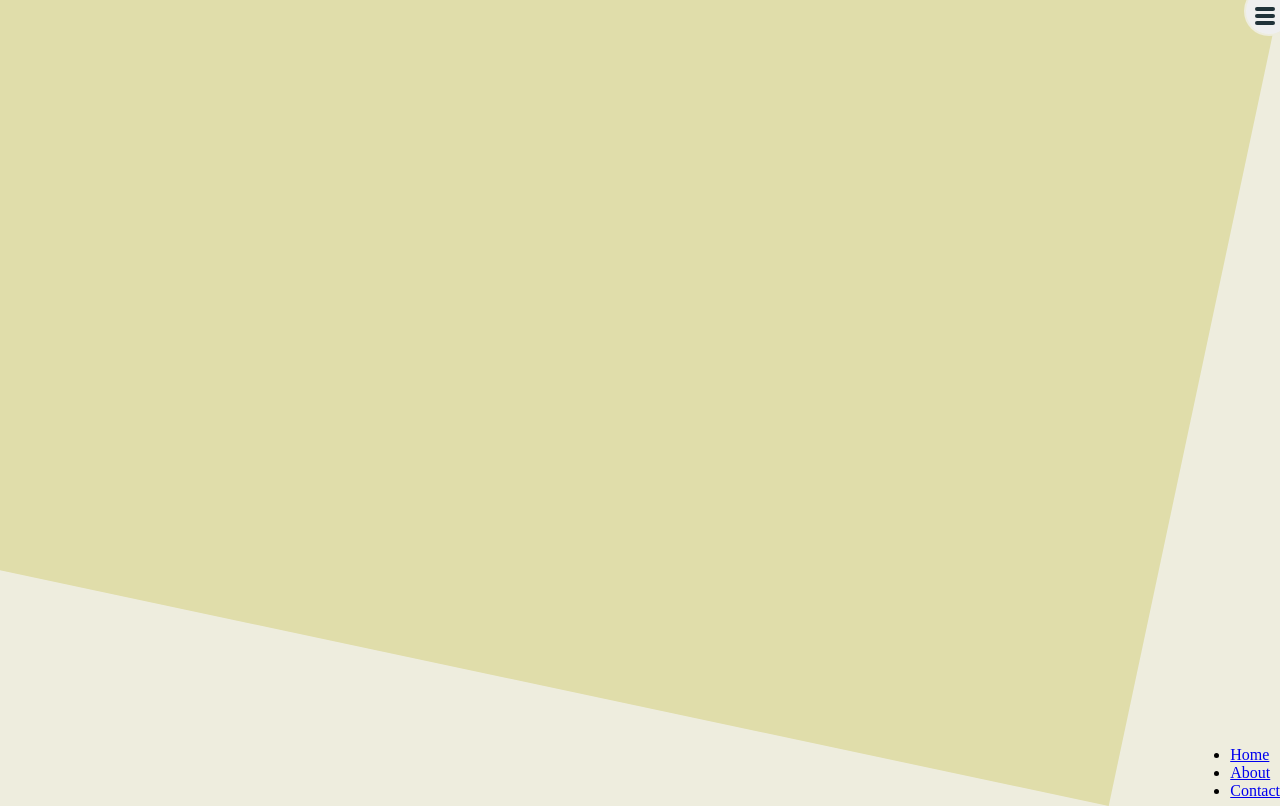
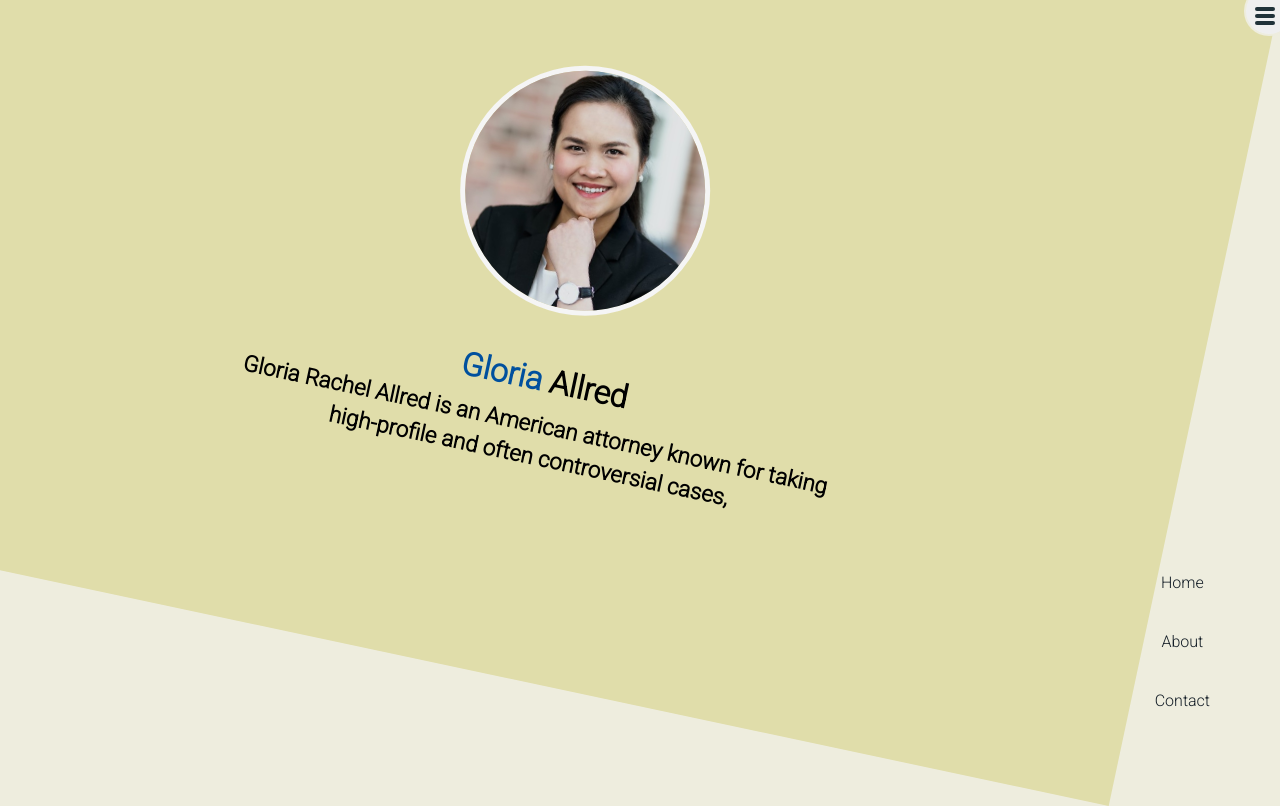
Before and after one commit to AbdoMoh96/cool_menu_website, a website with bundled scripts: page public/index.html in a window 1280 px wide. Both pictures are taken after a click on the button 1269 px from the left and 11 px from the top of the page. Built offline with nearby package versions, Linux system fonts and the light colour scheme.

Commit message:
cool-menu#1.0.1

```diff
--- a/public/index.html
+++ b/public/index.html
@@ -8,6 +8,15 @@
   <body>
 
     <main id="main">
+
+      <img src="./img/profile/woman.jfif" alt="image_here">
+
+      <h1> <span>Gloria</span> Allred</h1>
+
+      <p>
+        Gloria Rachel Allred is an American attorney known for taking <br/>
+        high-profile and often controversial cases,
+      </p>
 
     </main>
 
--- a/src/home/js/index.js
+++ b/src/home/js/index.js
@@ -1,3 +1,4 @@
 import events from "./events";
 
+
 events();
--- a/src/home/scss/sections/main.scss
+++ b/src/home/scss/sections/main.scss
@@ -1,12 +1,40 @@
+@use '../partials/colors' as c;
+
 main{
+  display: flex;
+  flex-direction: column;
+  justify-content: center;
+  align-items: center;
+  text-align: center;
   position: absolute;
-  background-color: #E0DDAA;
+  background-color: c.$mainBg;
   z-index: 2;
   height: 100vh;
   width: 100%;
   transition: transform 1s ease,
   height 1s ease;
-
   transform: rotate(0deg);
   transform-origin: top right;
+
+  img{
+    width: 250px;
+    height: 250px;
+    border-radius: 50%;
+    border: 5px solid whitesmoke;
+    margin-bottom: 50px;
+  }
+
+
+  p{
+    font-size: 1.4rem;
+    font-weight: bold;
+    line-height: 2rem;
+  }
+
+  h1{
+    margin-bottom: 10px;
+    span{
+      color: #00509e;
+    }
+  }
 }
--- a/src/home/scss/sections/nav.scss
+++ b/src/home/scss/sections/nav.scss
@@ -1,6 +1,23 @@
 nav{
   position: absolute;
   z-index: 1;
-  right: 0;
-  bottom:0;
+  right: 50px;
+  bottom:50px;
+
+  ul{
+    list-style: none;
+
+    a{
+      display: block;
+      text-decoration: none;
+      text-align: center;
+      margin: 40px 20px;
+      color: #141E27;
+      transition: color 0.6s ease;
+
+      &:hover{
+        color: #1c6eff;
+      }
+    }
+  }
 }
--- a/src/home/scss/style.scss
+++ b/src/home/scss/style.scss
@@ -1,3 +1,7 @@
+@use './partials/colors' as c;
+@import url('https://fonts.googleapis.com/css2?family=Roboto:wght@300&display=swap');
+
+
 *{
   margin:0;
   padding: 0;
@@ -12,7 +16,8 @@ html{
   body{
     width:100%;
     height: 100%;
-    background-color: #EEEDDE;
+    background-color: c.$bodyBg;
+    font-family: 'Roboto', sans-serif;
 
    @import "./sections/main.scss"; // main tag styles
 
```
Also changed, not shown: public/img/profile/woman.jfif (added).
